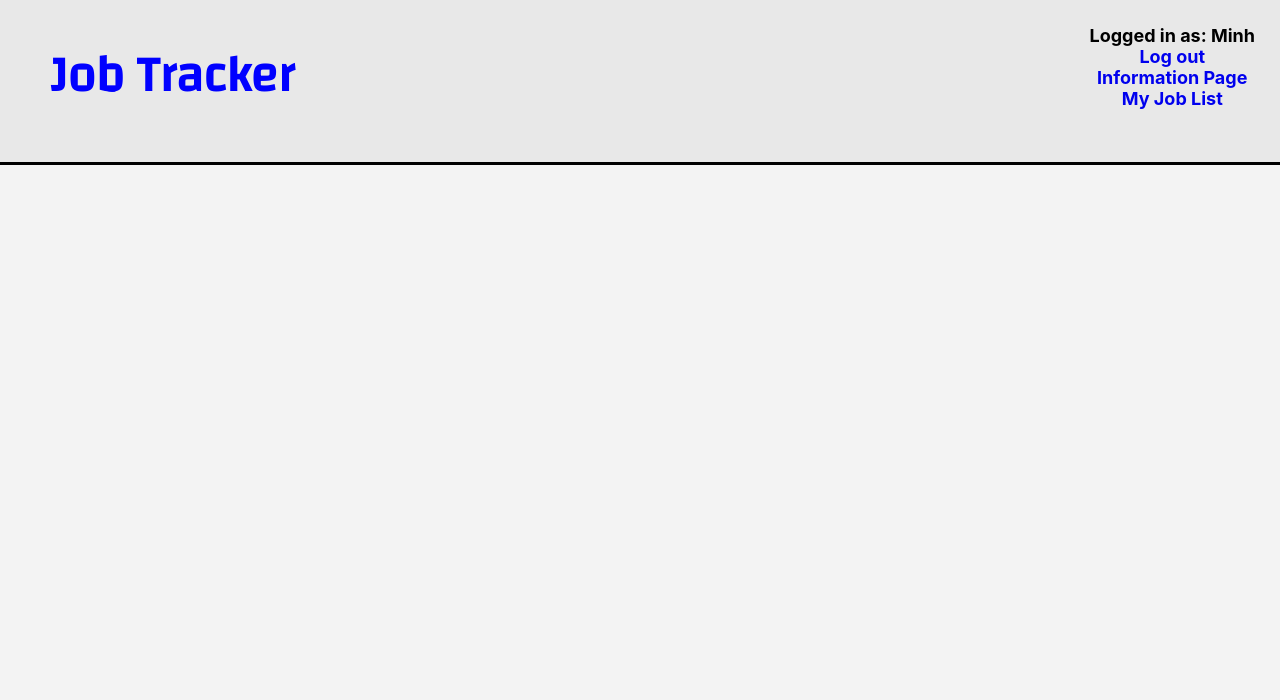
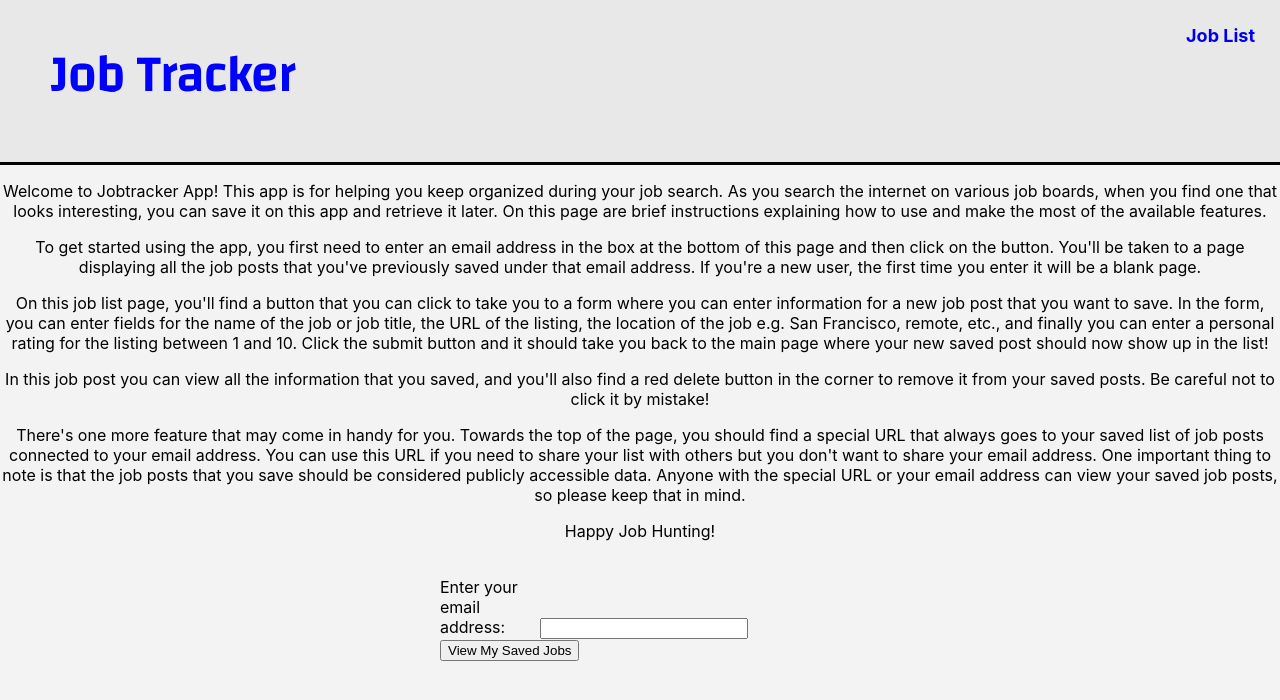
Before and after one commit to nguyen715/jobtracker-client2, a React (Create React App) app: page / in a window 1280 px wide. Shown: the top 700 px of the page. Built offline with nearby package versions, Linux system fonts and the light colour scheme; no server answers.

Commit message:
implemented rick's new feature requests

```diff
--- a/src/App.js
+++ b/src/App.js
@@ -7,29 +7,11 @@ import Main from './components/Main/Main.js';
 class App extends Component {
 
   state = {
-    loggedIn: true,
-    userId: 1,
-    username: 'Minh',
+    email: "",
     userPosts: [],
 
-    changeUserId: (id) => {
-      this.setState({ user_id: id })
-    },
-
-    changeUsername: (newName) => {
-      this.setState({ username: newName })
-    },
-
-    toggleLoggedIn: () => {
-      this.setState({ loggedIn: !this.state.loggedIn })
-    },
-
-    setLoggedInTrue: () => {
-      this.setState({ loggedIn: true })
-    },
-
-    setLoggedInFalse: () => {
-      this.setState({ loggedIn: false })
+    setEmail: (email) => {
+      this.setState({ email: email })
     },
 
     addPost: (newPost) => {
@@ -41,19 +23,9 @@ class App extends Component {
       this.setState({ userPosts: newPostArray })
     },
 
-    clearPosts: () => {
-      this.setState({ userPosts: [] })
+    setPosts: (arrayOfPosts) => {
+      this.setState({ userPosts: arrayOfPosts })
     }
-  }
-
-  componentDidMount() {
-    fetch(`https://secure-caverns-29486.herokuapp.com/users/${this.state.userId}/posts`)
-    .then(res => res.json())
-    .then(posts => {
-      this.setState({
-        userPosts: posts
-      })
-    })
   }
 
   render() {
--- /dev/null
+++ b/src/api/api-service.js
@@ -0,0 +1,32 @@
+import config from '../config.js';
+
+const getPostsByEmail = (email) => {
+  fetch(`${config.BASE_URL}/posts?email=${email}`)
+  .then(data => data.json());
+};
+
+const getPostsByToken = (token) => {
+  fetch(`${config.BASE_URL}/?token=${token}`)
+  .then(data => data.json());
+};
+
+const createNewPost = (post, email) => {
+  const options = {
+    method: "POST",
+    headers: {"Content-Type": "application/json"},
+    body: JSON.stringify(post)
+  }
+
+  fetch(`${config.BASE_URL}/posts/${email}`, options)
+}
+
+const deletePostById = (postId) => {
+  fetch(`${config.BASE_URL}/posts/${postId}`, { method: "DELETE" })
+};
+
+export default {
+  getPostsByEmail,
+  getPostsByToken,
+  createNewPost,
+  deletePostById
+}
--- a/src/components/Main/Main.js
+++ b/src/components/Main/Main.js
@@ -1,21 +1,17 @@
 import React from 'react';
 import { Route } from 'react-router-dom';
 import './Main.css';
-import Info from '../Info/Info.js';
 import Welcome from '../Welcome/Welcome.js';
 import PostList from '../PostList/PostList.js';
 import NewPostForm from '../NewPostForm/NewPostForm.js';
-import SignUp from '../SignUp/SignUp.js';
 
 function Main() {
 
   return (
     <div className="main">
-      <Route path="/welcome" component={Welcome}></Route>
-      <Route path="/info" component={Info}></Route>
+      <Route exact path="/" component={Welcome}></Route>
       <Route path="/jobs" component={PostList}></Route>
       <Route path="/create-post" component={NewPostForm}></Route>
-      <Route path="/sign-up" component={SignUp}></Route>
     </div>
   )
 };
--- a/src/components/Nav/Nav.js
+++ b/src/components/Nav/Nav.js
@@ -1,60 +1,12 @@
-import React, { useContext } from 'react';
-import { Link, Redirect, useHistory } from 'react-router-dom';
+import React from 'react';
+import { Link } from 'react-router-dom';
 import './Nav.css';
-import Context from '../../context/Context.js';
 
 export default function Nav() {
 
-  const context = useContext(Context);
-  const history = useHistory(History);
-
-  const handleLogOut = () => {
-    context.changeUsername('');
-    context.changeUserId('');
-    context.setLoggedInFalse();
-    context.clearPosts();
-    history.push('/welcome');
-  }
-
-  const handleLogIn = (e) => {
-    const username = e.target.value.username;
-    const password = e.target.value.password;
-    // send info to server, validate against database credentials
-    // then, if valid, redirect to home page of app
-    context.changeUsername(username);
-
-    // need to set state.userId right here as well; need to also write a getUserId function
-
-    context.setLoggedInTrue();
-
-    console.log('username: ' + context.username);
-
-    return <Redirect to="/main" />
-  }
-
   return (
     <div className="nav">
-      {context.loggedIn &&
-        <>
-          <span className="username">Logged in as: {context.username}</span>
-          <Link onClick={handleLogOut} to="/welcome" className="logout">Log out</Link>
-          <Link to="/info" className="info">Information Page</Link>
-          <Link to="/jobs" className="jobs">My Job List</Link>
-        </>
-      }
-
-      {!context.loggedIn &&
-        <>
-          <Link to="/sign-up"><button>Sign Up</button></Link>
-          <form className="log-in-form" action="" onSubmit={handleLogIn}>
-            <label htmlFor="username">Username:</label>
-            <input type="text" name="username" id="username" />
-            <label htmlFor="username">Password:</label>
-            <input type="password" name="password" id="password" />
-            <button type="submit">Log In</button>
-          </form>
-        </>
-      }
+          <Link to="/jobs" className="jobs">Job List</Link>
     </div>
   )
 };
--- a/src/components/NewPostForm/NewPostForm.js
+++ b/src/components/NewPostForm/NewPostForm.js
@@ -1,12 +1,13 @@
 import React, { useState, useContext } from 'react';
 import { Redirect } from 'react-router-dom';
 import Context from '../../context/Context.js';
+import Api from '../../api/api-service.js';
 import './NewPostForm.css';
 
 
 export default function NewPostForm() {
   const context = useContext(Context);
-  const [post, setPost] = useState({title:"", url:"", location:"", notes:"", rating:"1", user_id:context.userId});
+  const [post, setPost] = useState({title:"", url:"", location:"", notes:"", rating:"1", user_email:context.email});
   const [redirect, setRedirect] = useState(false);
 
   const renderRedirect = () => {
@@ -22,7 +23,7 @@ export default function NewPostForm() {
       location: post.location,
       notes: post.notes,
       rating: post.rating,
-      user_id: post.user_id
+      user_email: context.email
     })
   };
 
@@ -79,8 +80,7 @@ export default function NewPostForm() {
       body: JSON.stringify(post)
     }
 
-    // fetch(`http://localhost:8000/users/${context.userId}/posts`, options)
-    fetch(`https://secure-caverns-29486.herokuapp.com/users/${context.userId}/posts`, options)
+    Api.createNewPost(post, email)
     .then(res => {
       if(!res.ok) {
         throw new Error('Something went wrong, please try again later.');
--- a/src/components/Post/Post.js
+++ b/src/components/Post/Post.js
@@ -1,5 +1,6 @@
 import React, { useContext } from 'react';
 import Context from '../../context/Context.js';
+import Api from '../../api/api-service.js';
 import './Post.css';
 
 export default function Post(props) {
@@ -15,11 +16,10 @@ export default function Post(props) {
   const handleDeleteClick = (e) => {
     const postId = props.postId;
 
-    // fetch(`http://localhost:8000/posts/${postId}`, { method: "DELETE" })
-    fetch(`https://secure-caverns-29486.herokuapp.com/posts/${postId}`, { method: "DELETE" })
-      .then(
-        context.removePost(postId)
-      );
+    Api.deletePostById(postId)
+    .then(
+      context.removePost(postId)
+    );
   }
 
   return (
--- a/src/components/Welcome/Welcome.js
+++ b/src/components/Welcome/Welcome.js
@@ -1,9 +1,59 @@
-import React from 'react';
+import React, { useContext, useState } from 'react';
+import { Redirect } from 'react-router-dom';
+import Context from '../../context/Context.js';
+import Api from '../../api/api-service.js';
+import './Welcome.css';
 
 export default function Welcome() {
+  const context = useContext(Context);
+  const [email, setEmail] = useState("");
+  const [redirect, setRedirect] = useState(false);
+
+  const renderRedirect = () => {
+    if (redirect) {
+      return (
+        <Redirect to="/jobs" />
+      )
+    }
+
+    else return null;
+  }
+
+  const emailChanged = (newEmail) => {
+    setEmail(newEmail);
+  }
+
+  const handleSubmitClick = (e) => {
+    e.preventDefault();
+    context.setEmail(email);
+    const postsList = Api.getPostsByEmail(email);
+    context.setPosts(postsList);
+    setRedirect(true);
+  }
+
   return (
-    <div className="welcome">
-      Welcome to Jobtracker App
-    </div>
+    <>
+      {renderRedirect()}
+
+      <div className="welcome">
+        <p>Welcome to Jobtracker App! This app is for helping you keep organized during your job search. As you search the internet on various job boards, when you find one that looks interesting, you can save it on this app and retrieve it later. On this page are brief instructions explaining how to use and make the most of the available features.</p>
+
+        <p>To get started using the app, you first need to enter an email address in the box at the bottom of this page and then click on the button. You'll be taken to a page displaying all the job posts that you've previously saved under that email address. If you're a new user, the first time you enter it will be a blank page.</p>
+
+        <p>On this job list page, you'll find a button that you can click to take you to a form where you can enter information for a new job post that you want to save. In the form, you can enter fields for the name of the job or job title, the URL of the listing, the location of the job e.g. San Francisco, remote, etc., and finally you can enter a personal rating for the listing between 1 and 10. Click the submit button and it should take you back to the main page where your new saved post should now show up in the list!</p>
+
+        <p>In this job post you can view all the information that you saved, and you'll also find a red delete button in the corner to remove it from your saved posts. Be careful not to click it by mistake!</p>
+
+        <p>There's one more feature that may come in handy for you. Towards the top of the page, you should find a special URL that always goes to your saved list of job posts connected to your email address. You can use this URL if you need to share your list with others but you don't want to share your email address. One important thing to note is that the job posts that you save should be considered publicly accessible data. Anyone with the special URL or your email address can view your saved job posts, so please keep that in mind.</p>
+
+        <p>Happy Job Hunting!</p>
+
+        <form action="" onSubmit={handleSubmitClick}>
+          <label htmlFor="email">Enter your email address: </label>
+          <input type="text" id="email" value={email} onChange={e => emailChanged(e.target.value)} required></input>
+          <button type="submit">View My Saved Jobs</button>
+        </form>
+      </div>
+    </>
   )
 }
--- a/src/config.js
+++ b/src/config.js
@@ -1,3 +1,6 @@
 export default {
-  API_KEY: process.env.REACT_APP_API_KEY
+  // API_KEY: process.env.REACT_APP_API_KEY
+  BASE_URL: (process.env.REACT_APP_ENV === 'production')
+            ? 'https://protected-stream-86705.herokuapp.com'
+            : 'http://localhost:8000'
 }
```
Also changed, not shown: src/components/Welcome/Welcome.css (added), vercel.json.
